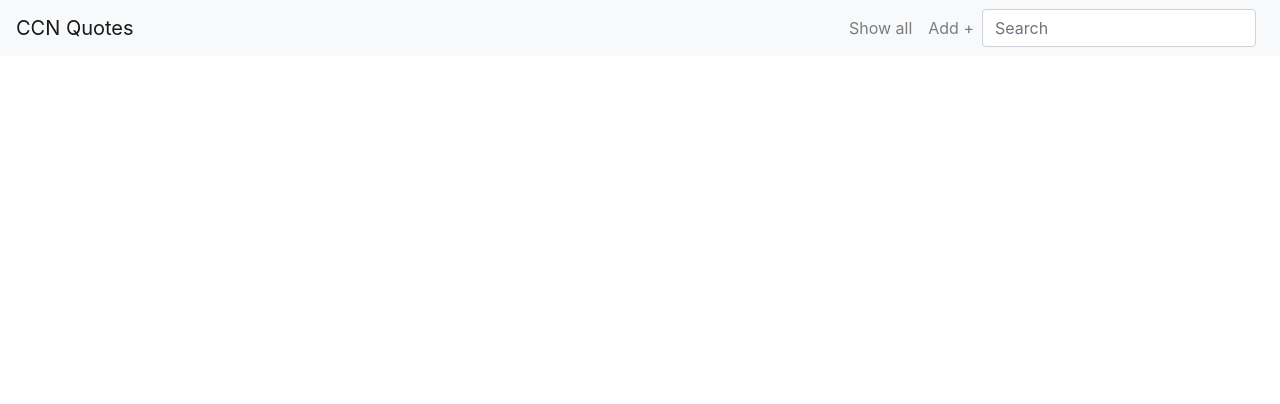
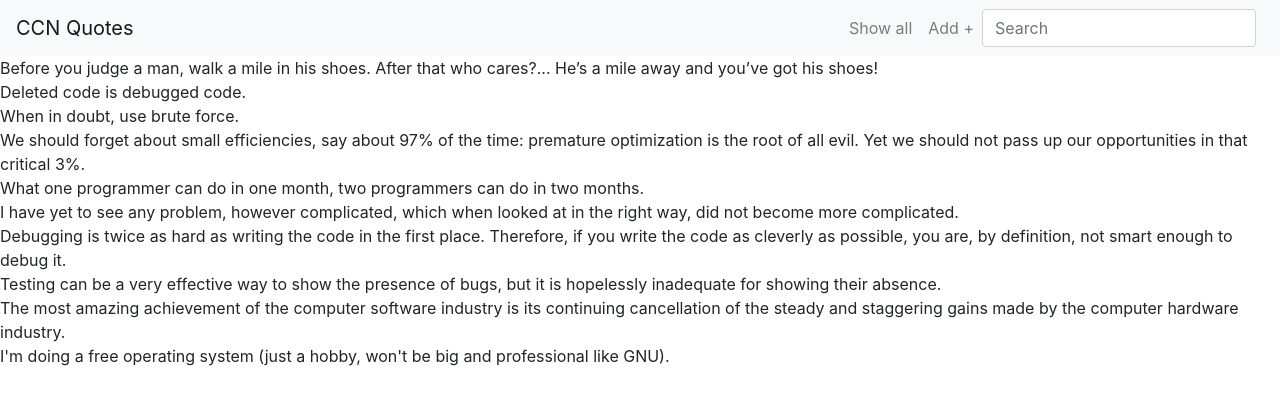
Before and after one commit to kristophesankar/ccnquotes, a React (Create React App) app: page / in a window 1280 px wide. Shown: the top 404 px of the page. Built offline with nearby package versions, Linux system fonts and the light colour scheme; data requests are answered from the project's data file.

Commit message:
feat: add QuoteList to App

```diff
--- a/src/components/App.js
+++ b/src/components/App.js
@@ -2,6 +2,7 @@ import React, { Component } from "react"
 import { connect } from "react-redux"
 import { handleInitialData } from "../actions/index"
 import NavigationBar from "./NavigationBar"
+import QuoteList from "./QuoteList"
 
 class App extends Component {
   componentDidMount() {
@@ -12,6 +13,7 @@ class App extends Component {
     return (
       <div>
         <NavigationBar />
+        <QuoteList />
       </div>
       )
   }
```
